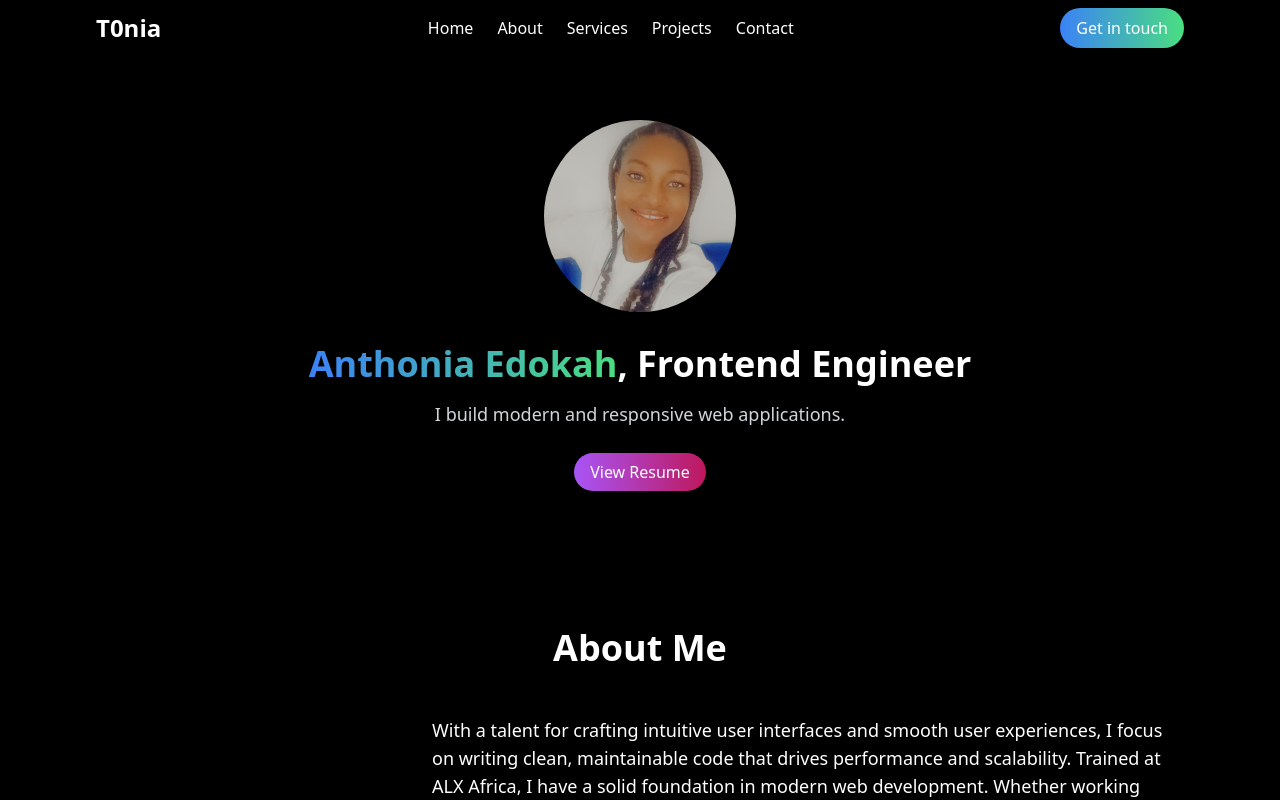
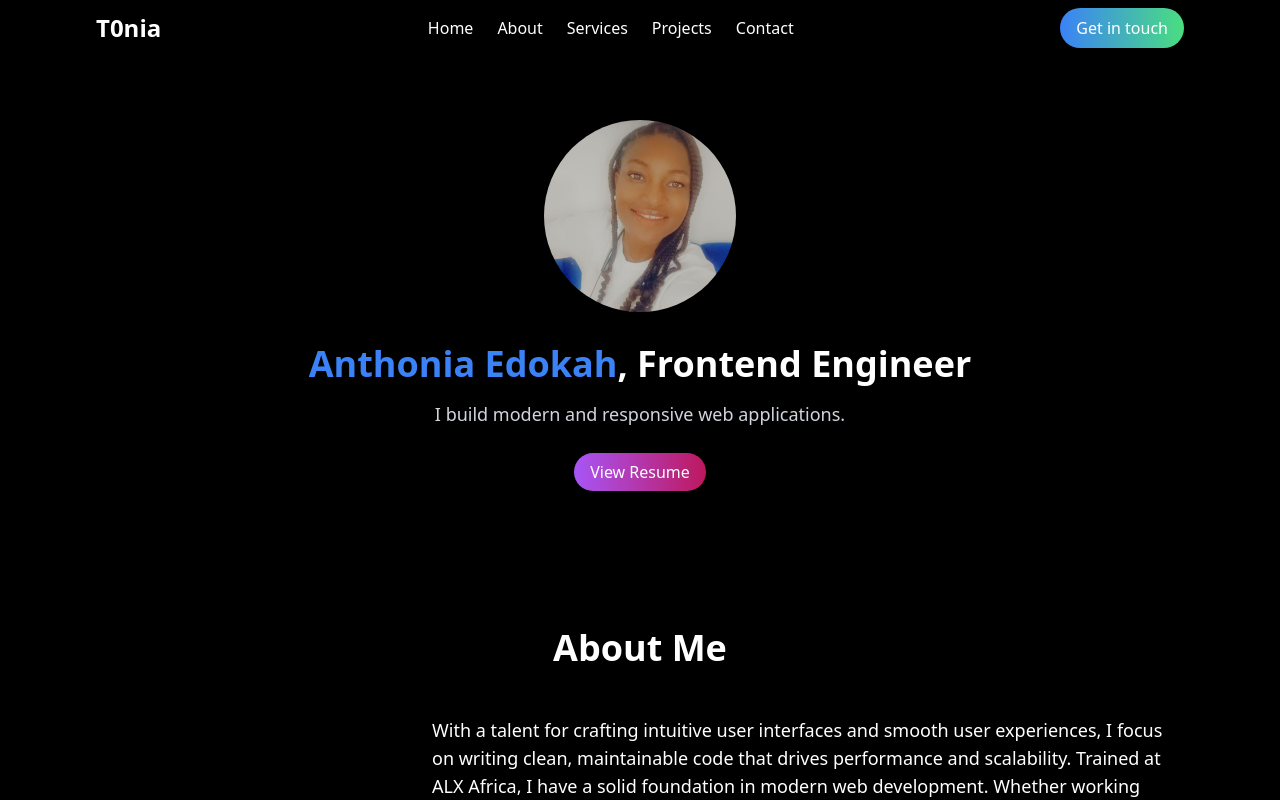
Before and after one commit to T0nia/t0nia-portfolio, a React (Vite) app: page / in a window 1280 px wide. Shown: the top 800 px of the page. Built offline with nearby package versions, Linux system fonts and the light colour scheme.

Commit message:
changed my name color

```diff
--- a/src/components/Home.jsx
+++ b/src/components/Home.jsx
@@ -12,7 +12,7 @@ const Home = () => {
       />
 
       <h1 className='text-4xl font-bold'> {" "}
-        <span className='text-transparent bg-clip-text bg-gradient-to-r from-blue-500 to-green-400 '>
+        <span className='text-transparent bg-clip-text bg-blue-500 '>
           Anthonia Edokah</span>
         , Frontend Engineer
       </h1>
```
